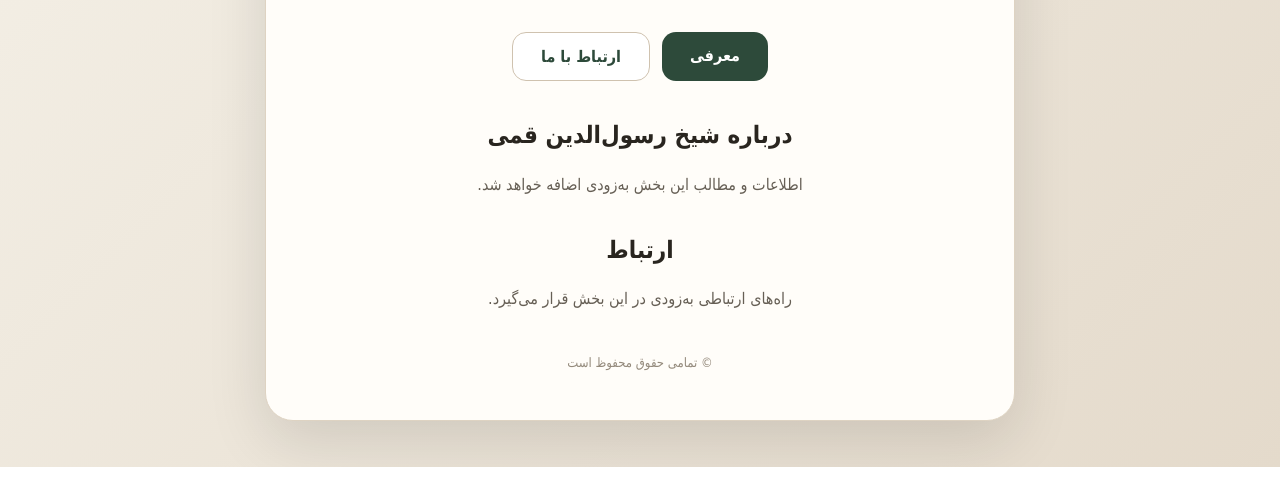
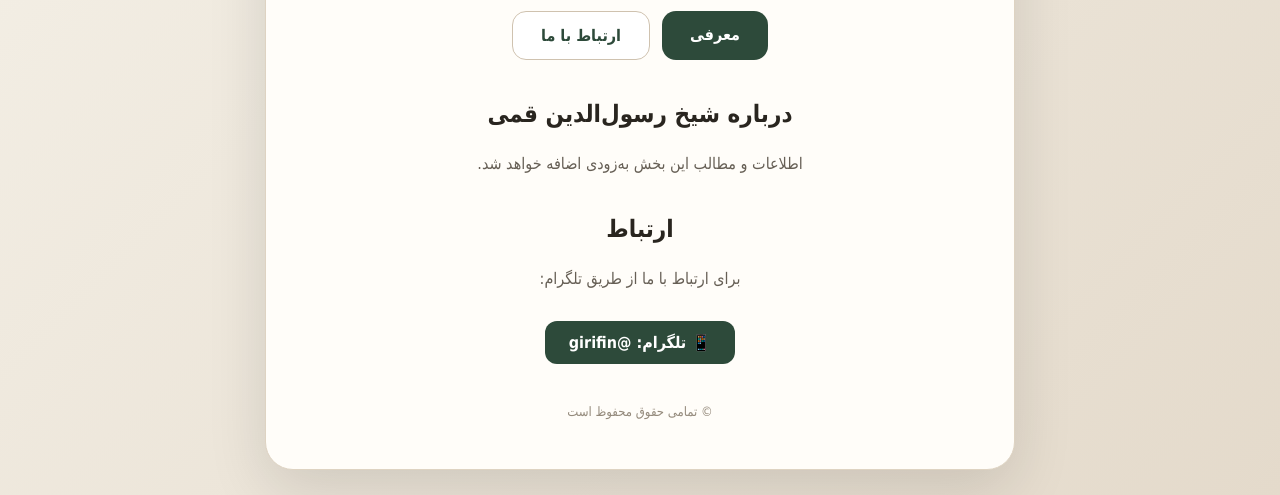
Before and after one commit to rasouuuuul-gif/sheikh-rasoul, a plain HTML site: page index.html in a window 1280 px wide. Shown: the part 333-828 px from the top of the page. Before the commit the page ends 800 px from the top, so only its background shows below. Drawn offline with Linux system fonts and the light colour scheme.

Commit message:
Update index.html

```diff
--- a/index.html
+++ b/index.html
@@ -142,12 +142,31 @@
         </p>
       </div>
 
-      <div id="contact" style="margin-top:35px;">
-        <h2>ارتباط</h2>
-        <p style="line-height:2;color:#665f55;">
-          راه‌های ارتباطی به‌زودی در این بخش قرار می‌گیرد.
-        </p>
-      </div>
+   <div id="contact" style="margin-top:35px;">
+  <h2>ارتباط</h2>
+
+  <p style="line-height:2;color:#665f55;">
+    برای ارتباط با ما از طریق تلگرام:
+  </p>
+
+  <a
+    href="https://t.me/girifin"
+    target="_blank"
+    rel="noopener"
+    style="
+      display:inline-block;
+      margin-top:10px;
+      padding:12px 24px;
+      border-radius:12px;
+      background:#2d4a3a;
+      color:white;
+      text-decoration:none;
+      font-weight:bold;
+    "
+  >
+    📱 تلگرام: @girifin
+  </a>
+</div>
 
       <footer>
         © تمامی حقوق محفوظ است
```
